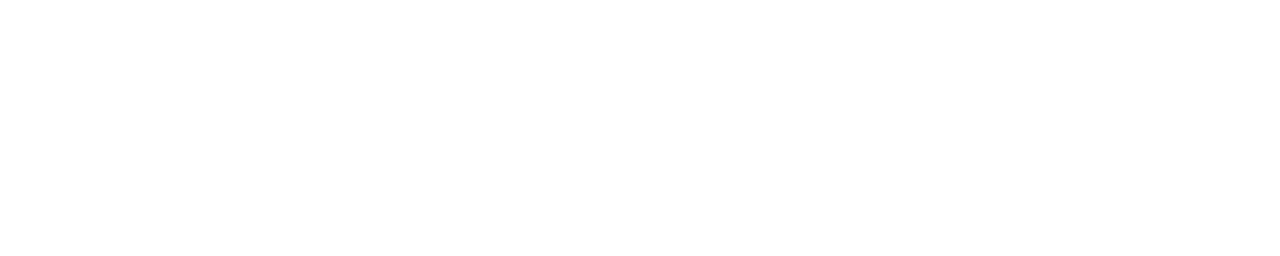
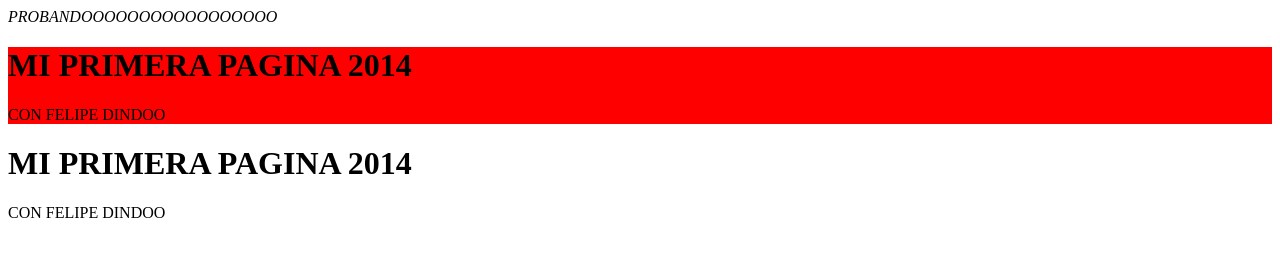
Before and after one commit to felipecardozo/frontend01, a plain HTML site: page index.html in a window 1280 px wide. Drawn offline with Linux system fonts and the light colour scheme.

Commit message:
we do it index.html and style.css

```diff
--- /dev/null
+++ b/css/style.css
@@ -0,0 +1,4 @@
+.class1{
+    background-color: red;
+
+}
--- a/index.html
+++ b/index.html
@@ -1,9 +1,24 @@
 <!DOCTYPE html>
 <html lang="en" >
 	<head>
+        <title>CITY CROPPS</title>
 		<meta charset="UTF-8" />
-	</head>
+        <meta name="description" content="City cropps: Huerta organica en casa" />
+        <meta name="keywords" content="cropps,citycropps" />
+        <meta name="author" content="feli&pao" />
+        <link rel="stylesheet" type="text/css" href="css/style.css"/>
+
+    </head>
 	<body>
+		<em>PROBANDOOOOOOOOOOOOOOOOO</em>
+        <div class="class1">
+            <h1>MI PRIMERA PAGINA 2014 </h1>
+            <span>CON FELIPE DINDOO</span>
+        </div>
+        <div>
+            <h1>MI PRIMERA PAGINA 2014 </h1>
+            <span>CON FELIPE DINDOO</span>
+        </div>
 
 	</body>
 </html>
```
Also changed, not shown: css/Nuevo documento de texto.txt (deleted).
